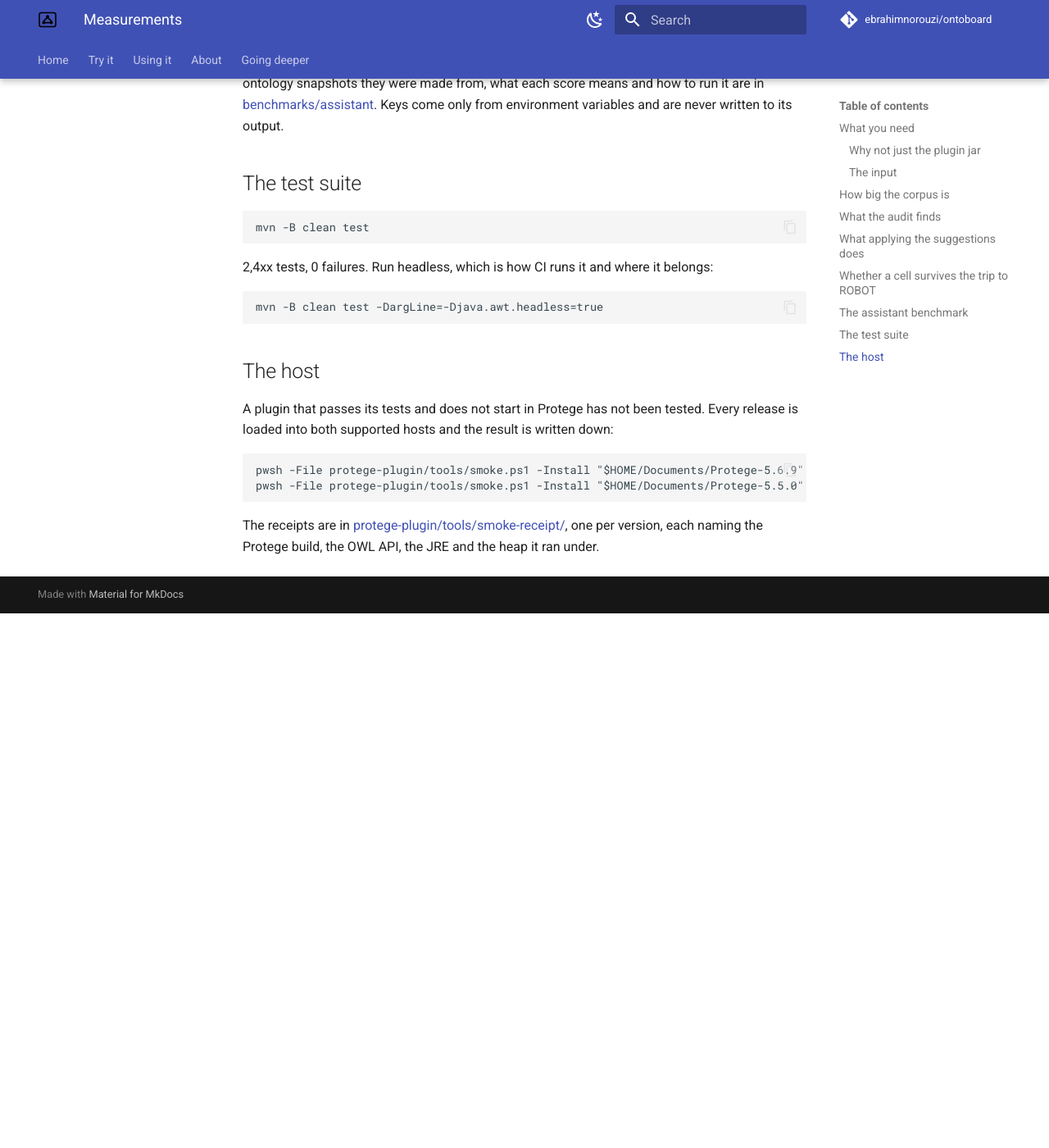
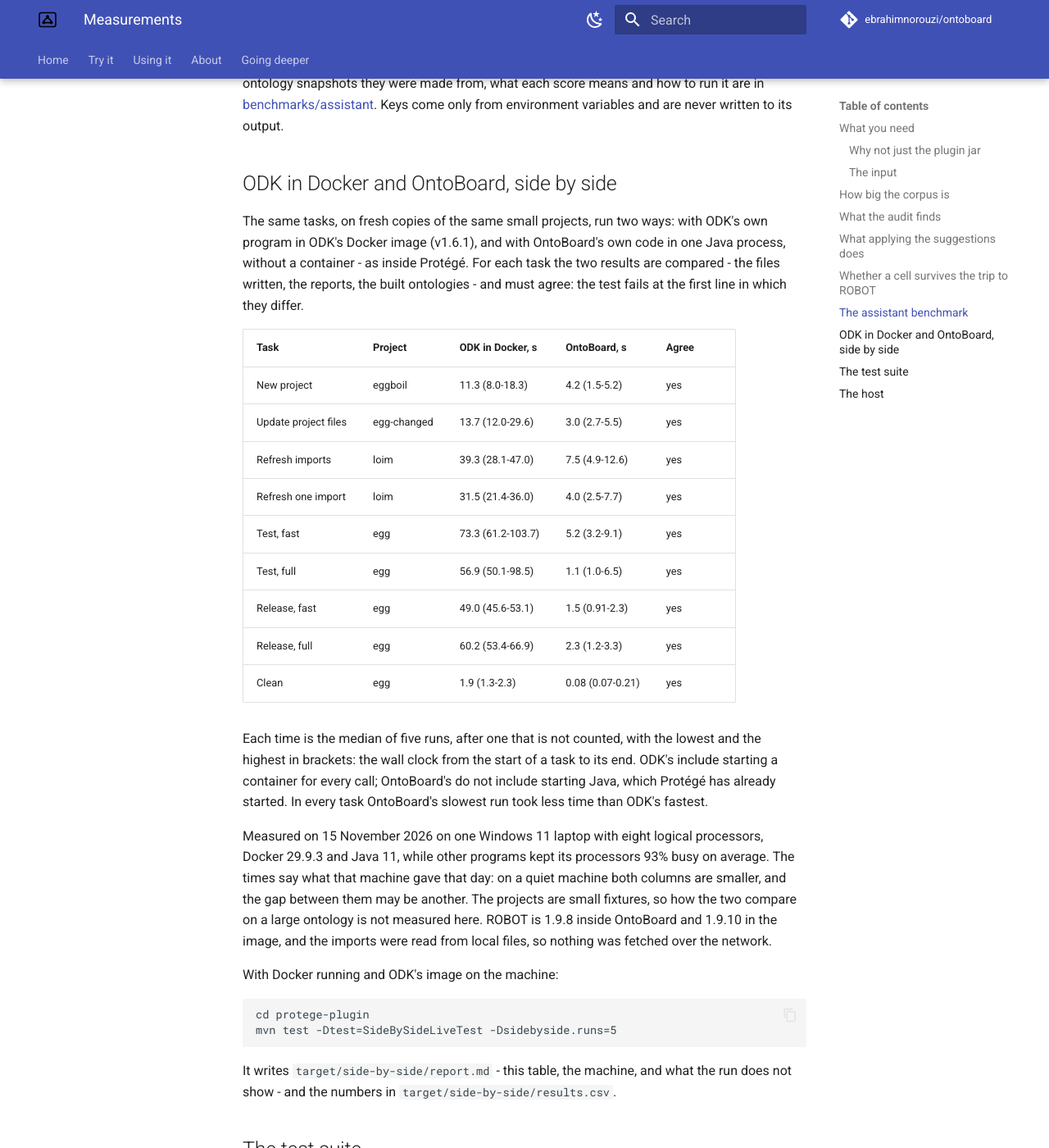
Before and after one commit to ebrahimnorouzi/ontoboard, an MkDocs documentation site: the page built from docs/measurements.md, in a window 1280 px wide and 1400 px high, scrolled down 4124 px. Shown: the whole window at 82% size. Built offline with MkDocs 1.6.1 and Material for MkDocs 9.7.7, drawn with Linux system fonts in a browser that asks for light colours; comment, search, counter and statistics services are not loaded; before the commit the page ends 4872 px from its top, so only the background shows below that; some of the changed text lies outside the part shown.

Commit message:
docs(1.153.0): ODK in Docker and OntoBoard, side by side, measured - and the test suite as it is
What the maintainer asked for on 2026-11-12: the same tasks done by ODK in Docker and by
OntoBoard, the results compared, the time of both. SideBySideLiveTest runs nine tasks on fresh
copies of the same small projects, ODK's own program in ODK's v1.6.1 image against OntoBoard's
own code in one Java process, and fails at the first line in which the two differ. Run with five
counted runs each way after one that is not counted, on the release tree: all nine agree, and
in every task OntoBoard's slowest run was faster than ODK's fastest - the medians differ by 2.7
times (a new project) to 51 times (ODK's full test).

The machine was not quiet - other programs kept its processors 93% busy on average, sampled
every ten seconds beside the run - and the page says so: the times are that machine's on that
day, not the tools' speed, and the command to measure them on a quiet one is beside the table.
The workflow page's own figure, an older and unmeasured one, now quotes the table and points to
it.

The test suite's paragraph said 2,4xx tests and that CI runs it headless; it is 5,667 tests, and
CI runs it under a virtual display on Linux and as it is on Windows.

````diff
--- a/docs/measurements.md
+++ b/docs/measurements.md
@@ -196,17 +196,59 @@ they were made from, what each score means and how to run it are in
 [benchmarks/assistant](https://github.com/ebrahimnorouzi/ontoboard/tree/main/benchmarks/assistant).
 Keys come only from environment variables and are never written to its output.
 
+## ODK in Docker and OntoBoard, side by side
+
+The same tasks, on fresh copies of the same small projects, run two ways: with ODK's own program
+in ODK's Docker image (v1.6.1), and with OntoBoard's own code in one Java process, without a
+container - as inside Protégé. For each task the two results are compared - the files written,
+the reports, the built ontologies - and must agree: the test fails at the first line in which
+they differ.
+
+| Task | Project | ODK in Docker, s | OntoBoard, s | Agree |
+|---|---|---|---|---|
+| New project | eggboil | 11.3 (8.0-18.3) | 4.2 (1.5-5.2) | yes |
+| Update project files | egg-changed | 13.7 (12.0-29.6) | 3.0 (2.7-5.5) | yes |
+| Refresh imports | loim | 39.3 (28.1-47.0) | 7.5 (4.9-12.6) | yes |
+| Refresh one import | loim | 31.5 (21.4-36.0) | 4.0 (2.5-7.7) | yes |
+| Test, fast | egg | 73.3 (61.2-103.7) | 5.2 (3.2-9.1) | yes |
+| Test, full | egg | 56.9 (50.1-98.5) | 1.1 (1.0-6.5) | yes |
+| Release, fast | egg | 49.0 (45.6-53.1) | 1.5 (0.91-2.3) | yes |
+| Release, full | egg | 60.2 (53.4-66.9) | 2.3 (1.2-3.3) | yes |
+| Clean | egg | 1.9 (1.3-2.3) | 0.08 (0.07-0.21) | yes |
+
+Each time is the median of five runs, after one that is not counted, with the lowest and the
+highest in brackets: the wall clock from the start of a task to its end. ODK's include starting a
+container for every call; OntoBoard's do not include starting Java, which Protégé has already
+started. In every task OntoBoard's slowest run took less time than ODK's fastest.
+
+Measured on 15 November 2026 on one Windows 11 laptop with eight logical processors, Docker
+29.9.3 and Java 11, while other programs kept its processors 93% busy on average. The times say
+what that machine gave that day: on a quiet machine both columns are smaller, and the gap between
+them may be another. The projects are small fixtures, so how the two compare on a large ontology
+is not measured here. ROBOT is 1.9.8 inside OntoBoard and 1.9.10 in the image, and the imports
+were read from local files, so nothing was fetched over the network.
+
+With Docker running and ODK's image on the machine:
+
+```
+cd protege-plugin
+mvn test -Dtest=SideBySideLiveTest -Dsidebyside.runs=5
+```
+
+It writes `target/side-by-side/report.md` - this table, the machine, and what the run does not
+show - and the numbers in `target/side-by-side/results.csv`.
+
 ## The test suite
 
 ```
 mvn -B clean test
 ```
 
-2,4xx tests, 0 failures. Run headless, which is how CI runs it and where it belongs:
-
-```
-mvn -B clean test -DargLine=-Djava.awt.headless=true
-```
+5,667 tests at 1.153.0, 0 failures; a few skip themselves where the platform lacks what they
+test - a Mac's JDK, an executable bit, a file system that keeps case. The 18 live tests, which
+start ODK's container or the collaboration server, skip themselves where ODK's image or Node is
+not there. Some tests build the board's windows and need a display: CI runs the suite on Linux
+under a virtual one (`xvfb-run -a mvn -B clean test`), and on Windows as it is.
 
 ## The host
 
````
Also changed, not shown: docs/odk-workflow.md (+4 -2 lines).
